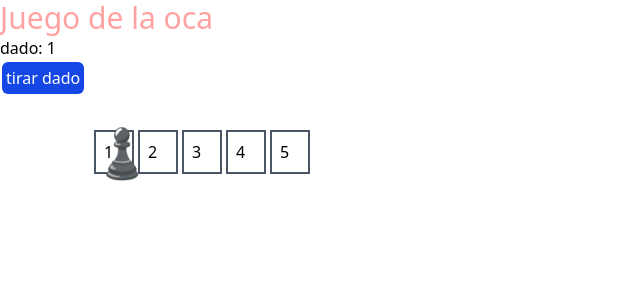
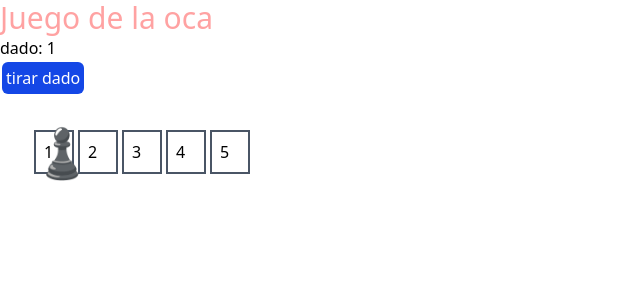
Before and after one commit to lidiapdiaz/practice-react, a React (Vite) app in the folder Goose-game/: page / in a window 1280 px wide. Shown: the top 300 px of the page, without its empty margins (0-640 px from the left). Built offline with nearby package versions, Linux system fonts and the light colour scheme.

Commit message:
Añadimos JSON de prueba para info de casillas y lo usamos para mover ficha jugador

```diff
--- a/Goose-game/src/Player.jsx
+++ b/Goose-game/src/Player.jsx
@@ -1,12 +1,25 @@
+import { useState } from "react"
+import databoard from "./data/databoard.json";
+
 //Ficha de xogador
-const move = 60
+//const move = 60
 
 function Player() {
+  const [position,setPosition] = useState(1);
+
+  //Saber en qué casilla según posición de la ficha:
+  //cuando encuentres el valor que tiene number-cell, setea ese valor en el estado position
+  const currentCell = databoard.find(cell => cell["number-cell"] === position);
+
+
   return (
     <>
     <div
-    style={{left: move}}
-    className={`text-5xl relative`}>♟️</div>
+    style={{
+      left: `${currentCell?.x * 100}px`,
+      top: `${currentCell?.y * 100}px`,
+    }}
+    className={`text-5xl absolute`}>♟️</div>
     </>
   )
 }
```
